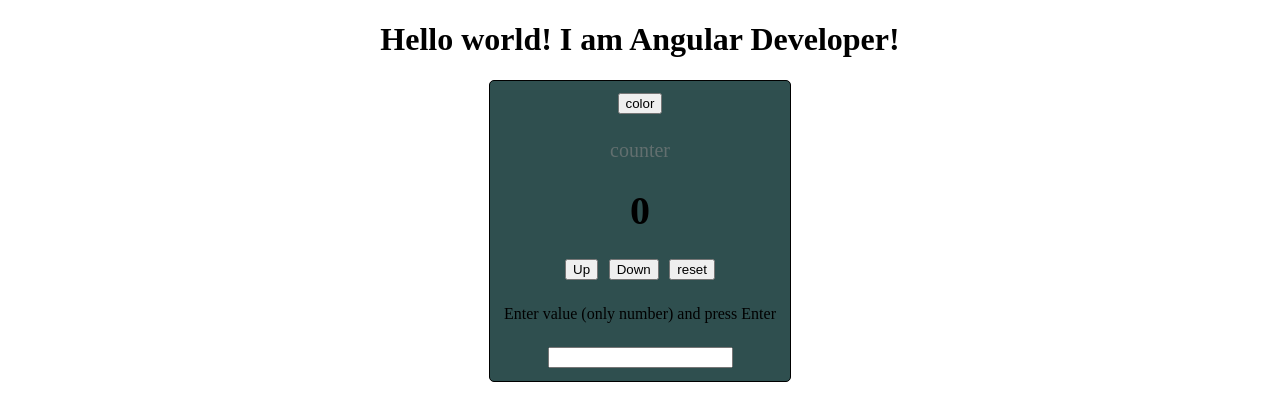
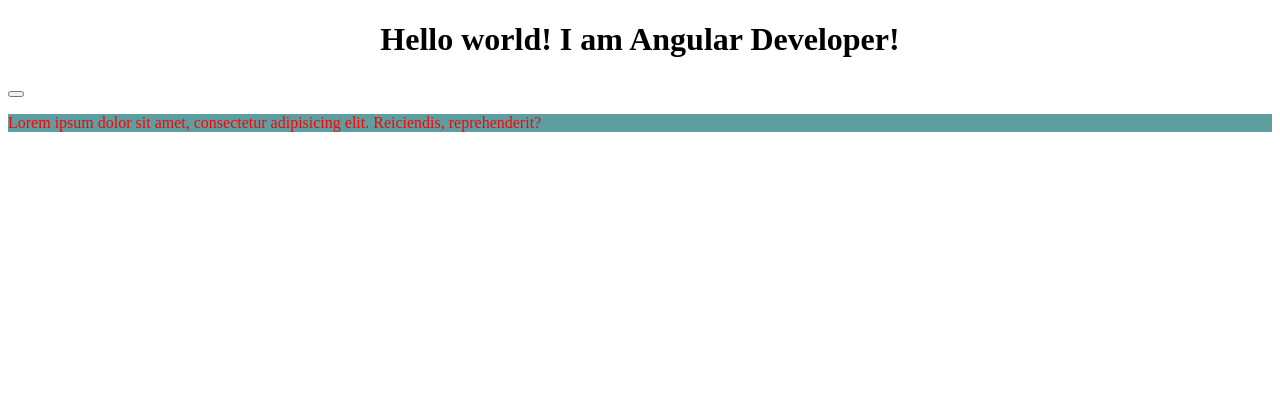
Before and after one commit to alx8437/angular-basics, an Angular app: page / in a window 1280 px wide. Shown: the top 420 px of the page. Built offline with nearby package versions, Linux system fonts and the light colour scheme.

Commit message:
add ngClass directive

```diff
--- a/src/app/app.component.html
+++ b/src/app/app.component.html
@@ -1,4 +1,4 @@
 <div class="wrapper">
   <h1>{{title}}</h1>
-  <app-counter></app-counter>
+  <app-ngclass></app-ngclass>
 </div>
--- a/src/app/app.module.ts
+++ b/src/app/app.module.ts
@@ -8,6 +8,7 @@ import {FormsModule} from '@angular/forms';
 import { NgmodelComponent } from './ngmodel/ngmodel.component';
 import { BindComponent } from './bind/bind.component';
 import { NgstyleComponent } from './ngstyle/ngstyle.component';
+import { NgclassComponent } from './ngclass/ngclass.component';
 
 @NgModule({
   declarations: [
@@ -16,7 +17,8 @@ import { NgstyleComponent } from './ngstyle/ngstyle.component';
     PreloaderComponent,
     NgmodelComponent,
     BindComponent,
-    NgstyleComponent
+    NgstyleComponent,
+    NgclassComponent
   ],
   imports: [
     BrowserModule,
--- /dev/null
+++ b/src/app/ngclass/ngclass.component.css
@@ -0,0 +1,9 @@
+.red {
+  background-color: red;
+  color: green;
+}
+
+.blue {
+  background-color: cadetblue;
+  color: red;
+}
--- /dev/null
+++ b/src/app/ngclass/ngclass.component.html
@@ -0,0 +1,6 @@
+<button  (click)="toggle = !toggle"></button>
+
+<p [ngClass]="{
+  red: toggle,
+  blue: !toggle
+}">Lorem ipsum dolor sit amet, consectetur adipisicing elit. Reiciendis, reprehenderit?</p>
--- /dev/null
+++ b/src/app/ngclass/ngclass.component.ts
@@ -0,0 +1,12 @@
+import { Component, OnInit } from '@angular/core';
+
+@Component({
+  selector: 'app-ngclass',
+  templateUrl: './ngclass.component.html',
+  styleUrls: ['./ngclass.component.css']
+})
+export class NgclassComponent {
+
+  toggle = false;
+
+}
```
